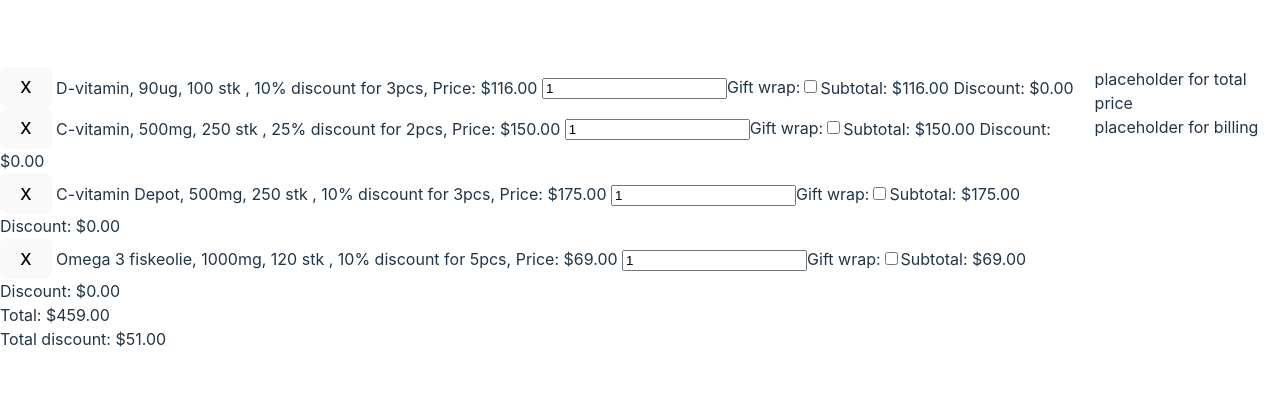
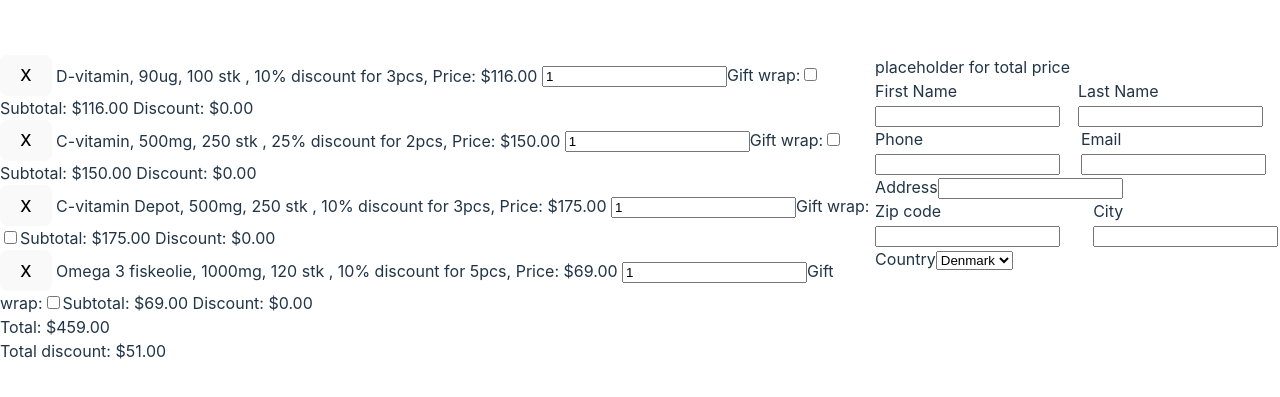
Before and after one commit to MagnusStarkadOttosen/02363FrontEndProject, a React (Vite) app: page / in a window 1280 px wide. Shown: the part 191-588 px from the top of the page. Built offline with nearby package versions, Linux system fonts and the light colour scheme.

Commit message:
Made The form

```diff
--- a/src/App.tsx
+++ b/src/App.tsx
@@ -1,5 +1,6 @@
 import './App.css'
 import ItemList from './components/ItemList';
+import BillingAndDelivery from './components/BillingAndDelivery';
 
 function App() {
 
@@ -18,7 +19,7 @@ function App() {
         </div>
 
         <div className="BillingAndDeliveryArea">
-          placeholder for billing
+          <BillingAndDelivery />
         </div>
 
       </div>
--- a/src/components/billingAndDelivery.tsx
+++ b/src/components/billingAndDelivery.tsx
@@ -1 +1,80 @@
-/*This file need to have billing and delivery form*/
+import React, { useState } from 'react';
+
+const BillingAndDelivery: React.FC = () => {
+
+    const [formState, setFormState] = useState({
+        orderFirstName: '',
+        orderLastName: '',
+        orderPhone: '',
+        orderEmail: '',
+        orderAddress: '',
+        orderZip: '',
+        orderCity: '',
+        orderCountry: 'DK', // Default to Denmark
+    });
+
+    const handleInputChange = (event: React.ChangeEvent<HTMLInputElement> | React.ChangeEvent<HTMLSelectElement>) => {
+        const { name, value } = event.target;
+        setFormState(prevState => ({
+            ...prevState,
+            [name]: value,
+        }));
+    };
+
+    return(
+        <div>
+            <div className="row">
+                <div>
+                    <label className="control-label" htmlFor="orderFirstName">First Name</label>
+                    <input id="orderFirstName" className='form-control'type='text' name='orderFirstName' value={formState.orderFirstName} onChange={handleInputChange}></input>
+                </div>
+                <div>
+                    <label className="control-label" htmlFor="orderLastName">Last Name</label>
+                    <input id="orderLastName" className='form-control'type='text' name='orderLastName' value={formState.orderLastName} onChange={handleInputChange}></input>
+                </div>
+            </div>
+            <div className="row">
+                <div>
+                    <label className="control-label" htmlFor="orderPhone">Phone</label>
+                    <input id="orderPhone" className='form-control'type='text' name='orderPhone' value={formState.orderPhone} onChange={handleInputChange}></input>
+                </div>
+                <div>
+                    <label className="control-label" htmlFor="orderEmail">Email</label>
+                    <input id="orderEmail" className='form-control'type='text' name='orderEmail' value={formState.orderEmail} onChange={handleInputChange}></input>
+                </div>
+            </div>
+            <div className='row'>
+                <div>
+                    <label className="control-label" htmlFor="orderAddress">Address</label>
+                    <input id="orderAddress" className='form-control'type='text' name='orderAddress' value={formState.orderAddress} onChange={handleInputChange}></input>
+                </div>
+            </div>
+            <div className="row">
+                <div>
+                    <label className="control-label" htmlFor="orderZip">Zip code</label>
+                    <input id="orderZip" className='form-control'type='text' name='orderZip' value={formState.orderZip} onChange={handleInputChange}></input>
+                </div>
+                <div>
+                    <label className="control-label" htmlFor="orderCity">City</label>
+                    <input id="orderCity" className='form-control'type='text' name='orderCity' value={formState.orderCity} onChange={handleInputChange}></input>
+                </div>
+            </div>
+            <div>
+                <div>
+                    <label className="control-label" htmlFor="orderCountry">Country</label>
+                    <select id='orderCountry' className='form-control' name='orderCountry' value={formState.orderCountry} onChange={handleInputChange}>
+                        <option value="DK">
+                            Denmark
+                        </option>
+                        <option value="US">
+                            USA
+                        </option>
+                    </select>
+                </div>
+            </div>
+        </div>
+    )
+
+}
+
+export default BillingAndDelivery;
```
Also changed, not shown: src/styles/BillingAndDelivery.css (added).
